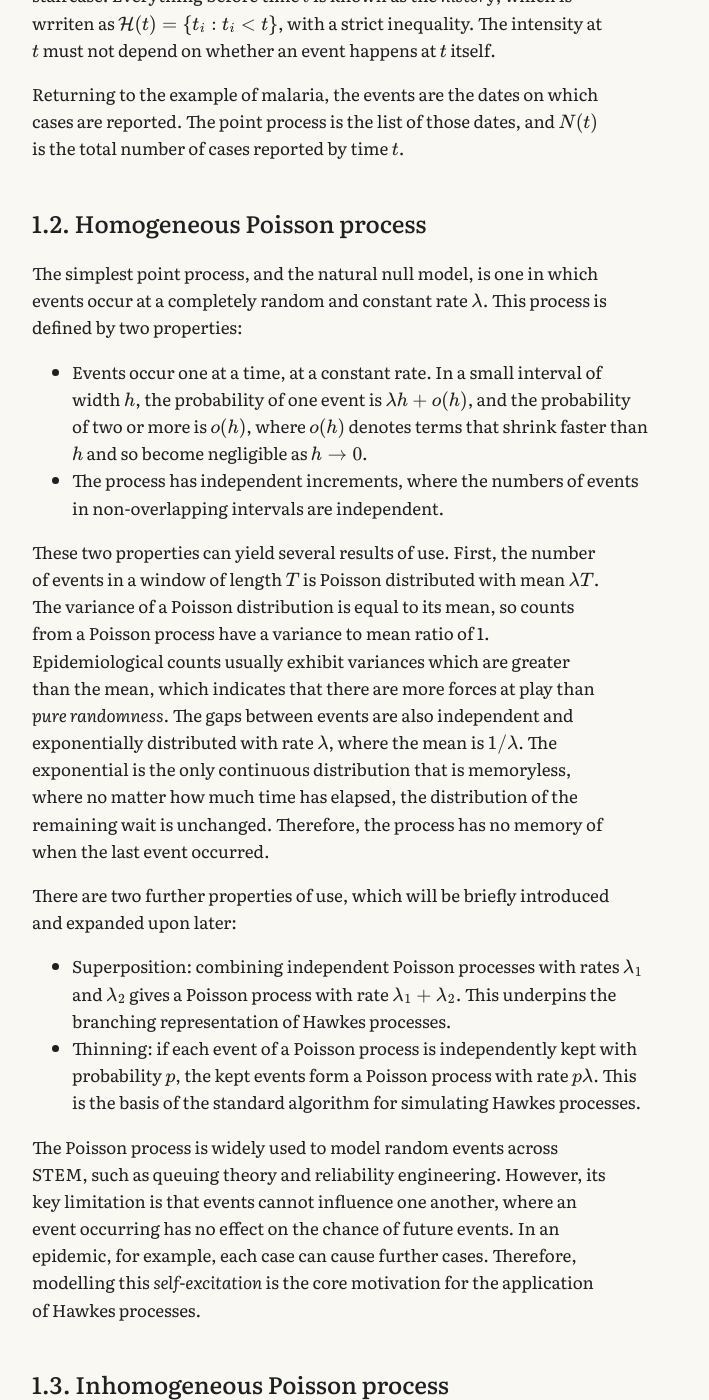
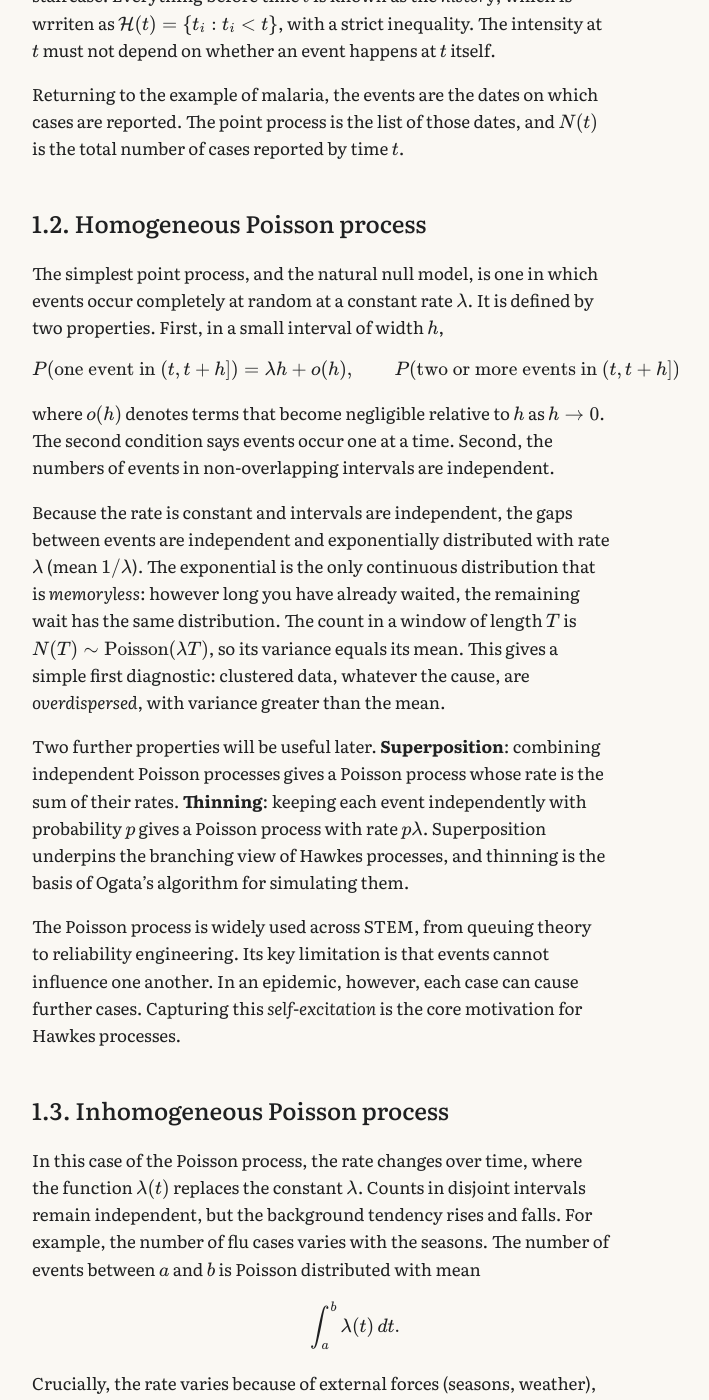
Before and after one commit to timj-wood/timj-wood.github.io, a Jekyll site: the page built from _posts/2026-09-20-hawkes-processes.md, in a window 1280 px wide and 1400 px high, scrolled down 1708 px. Shown: the whole window, without its empty margins (285-994 px from the left). Built offline with Jekyll 4.4.1, drawn with Linux system fonts in a browser that asks for light colours; some of the changed text lies outside the part shown.

Commit message:
Update 2026-09-20-hawkes-processes.md

```diff
--- a/_posts/2026-09-20-hawkes-processes.md
+++ b/_posts/2026-09-20-hawkes-processes.md
@@ -28,19 +28,19 @@ Returning to the example of malaria, the events are the dates on which cases are
 
 ## 1.2. Homogeneous Poisson process
 
-The simplest point process, and the natural null model, is one in which events occur at a completely random and constant rate $$\lambda$$. This process is defined by two properties:
+The simplest point process, and the natural null model, is one in which events occur completely at random at a constant rate $$\lambda$$. It is defined by two properties. First, in a small interval of width $$h$$,
 
-- Events occur one at a time, at a constant rate. In a small interval of width $$h$$, the probability of one event is $$\lambda h + o(h)$$, and the probability of two or more is $$o(h)$$, where $$o(h)$$ denotes terms that shrink faster than $$h$$ and so become negligible as $$h \to 0$$.
-- The process has independent increments, where the numbers of events in non-overlapping intervals are independent.
+$$
+P(\text{one event in } (t, t+h]) = \lambda h + o(h), \qquad P(\text{two or more events in } (t, t+h]) = o(h),
+$$
 
-These two properties can yield several results of use. First, the number of events in a window of length $$T$$ is Poisson distributed with mean $$\lambda T$$. The variance of a Poisson distribution is equal to its mean, so counts from a Poisson process have a variance to mean ratio of 1. Epidemiological counts usually exhibit variances which are greater than the mean, which indicates that there are more forces at play than *pure randomness*. The gaps between events are also independent and exponentially distributed with rate $$\lambda$$, where the mean is $$1/\lambda$$. The exponential is the only continuous distribution that is memoryless, where no matter how much time has elapsed, the distribution of the remaining wait is unchanged. Therefore, the process has no memory of when the last event occurred.
+where $$o(h)$$ denotes terms that become negligible relative to $$h$$ as $$h \to 0$$. The second condition says events occur one at a time. Second, the numbers of events in non-overlapping intervals are independent.
 
-There are two further properties of use, which will be briefly introduced and expanded upon later:
+Because the rate is constant and intervals are independent, the gaps between events are independent and exponentially distributed with rate $$\lambda$$ (mean $$1/\lambda$$). The exponential is the only continuous distribution that is *memoryless*: however long you have already waited, the remaining wait has the same distribution. The count in a window of length $$T$$ is $$N(T) \sim \text{Poisson}(\lambda T)$$, so its variance equals its mean. This gives a simple first diagnostic: clustered data, whatever the cause, are *overdispersed*, with variance greater than the mean.
 
-- Superposition: combining independent Poisson processes with rates $$\lambda_1$$ and $$\lambda_2$$ gives a Poisson process with rate $$\lambda_1 + \lambda_2$$. This underpins the branching representation of Hawkes processes.
-- Thinning: if each event of a Poisson process is independently kept with probability $$p$$, the kept events form a Poisson process with rate $$p\lambda$$. This is the basis of the standard algorithm for simulating Hawkes processes.
+Two further properties will be useful later. **Superposition**: combining independent Poisson processes gives a Poisson process whose rate is the sum of their rates. **Thinning**: keeping each event independently with probability $$p$$ gives a Poisson process with rate $$p\lambda$$. Superposition underpins the branching view of Hawkes processes, and thinning is the basis of Ogata's algorithm for simulating them.
 
-The Poisson process is widely used to model random events across STEM, such as queuing theory and reliability engineering. However, its key limitation is that events cannot influence one another, where an event occurring has no effect on the chance of future events. In an epidemic, for example, each case can cause further cases. Therefore, modelling this *self-excitation* is the core motivation for the application of Hawkes processes.
+The Poisson process is widely used across STEM, from queuing theory to reliability engineering. Its key limitation is that events cannot influence one another. In an epidemic, however, each case can cause further cases. Capturing this *self-excitation* is the core motivation for Hawkes processes.
 
 ## 1.3. Inhomogeneous Poisson process
 
@@ -49,7 +49,6 @@ In this case of the Poisson process, the rate changes over time, where the funct
 $$\int_a^b \lambda(t)\,dt.$$
 
 Crucially, the rate varies because of external forces (seasons, weather), not because previous events change it. This distinction matters because a time-varying rate produces clusters of events, and so does self-excitation, so the two are easily confused in data. Fitting a self-exciting model to seasonally driven data, or vice versa, will lead to the incorrect conclusion for the driving processes.
-
 
 ## 1.4. The conditional intensity function
 
```
